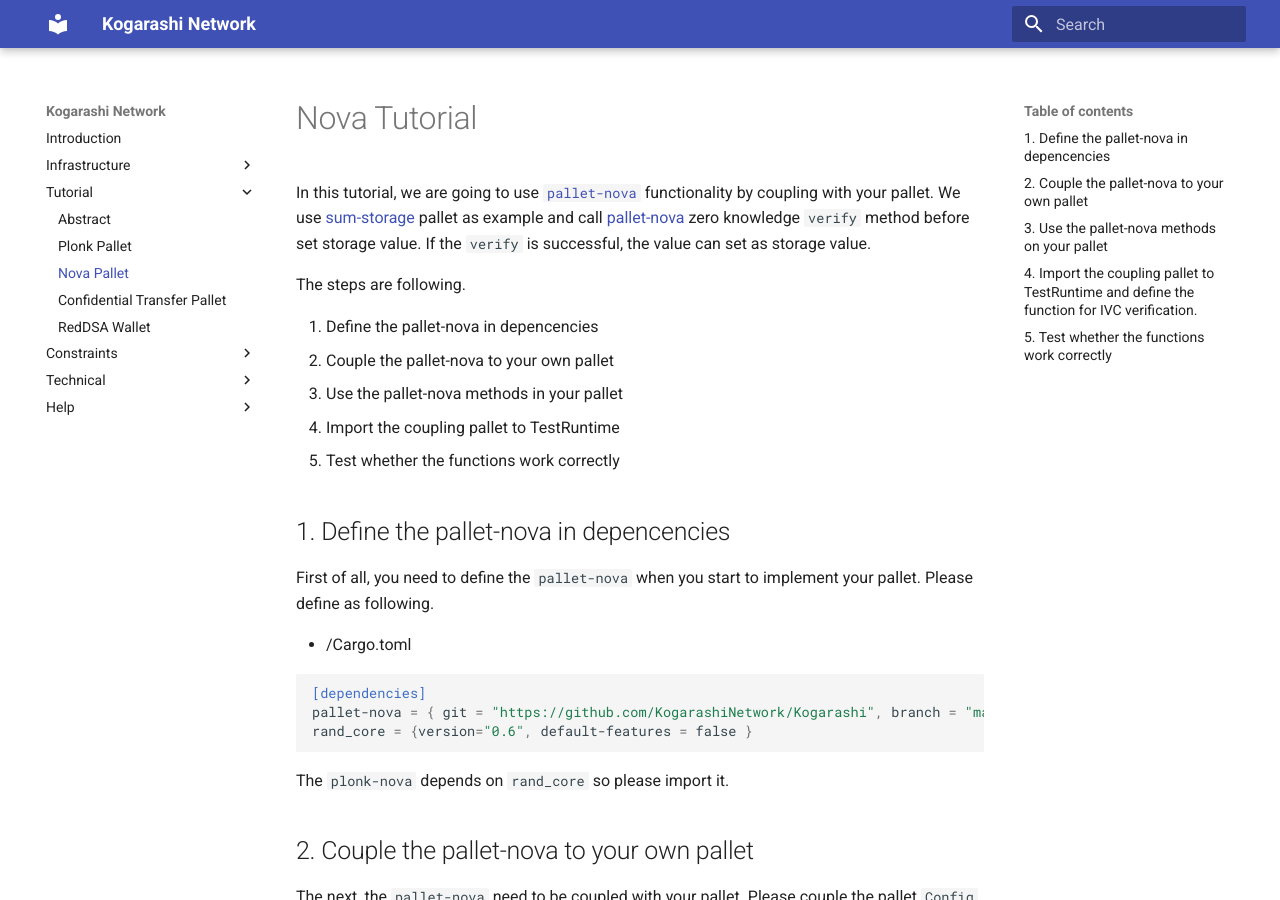
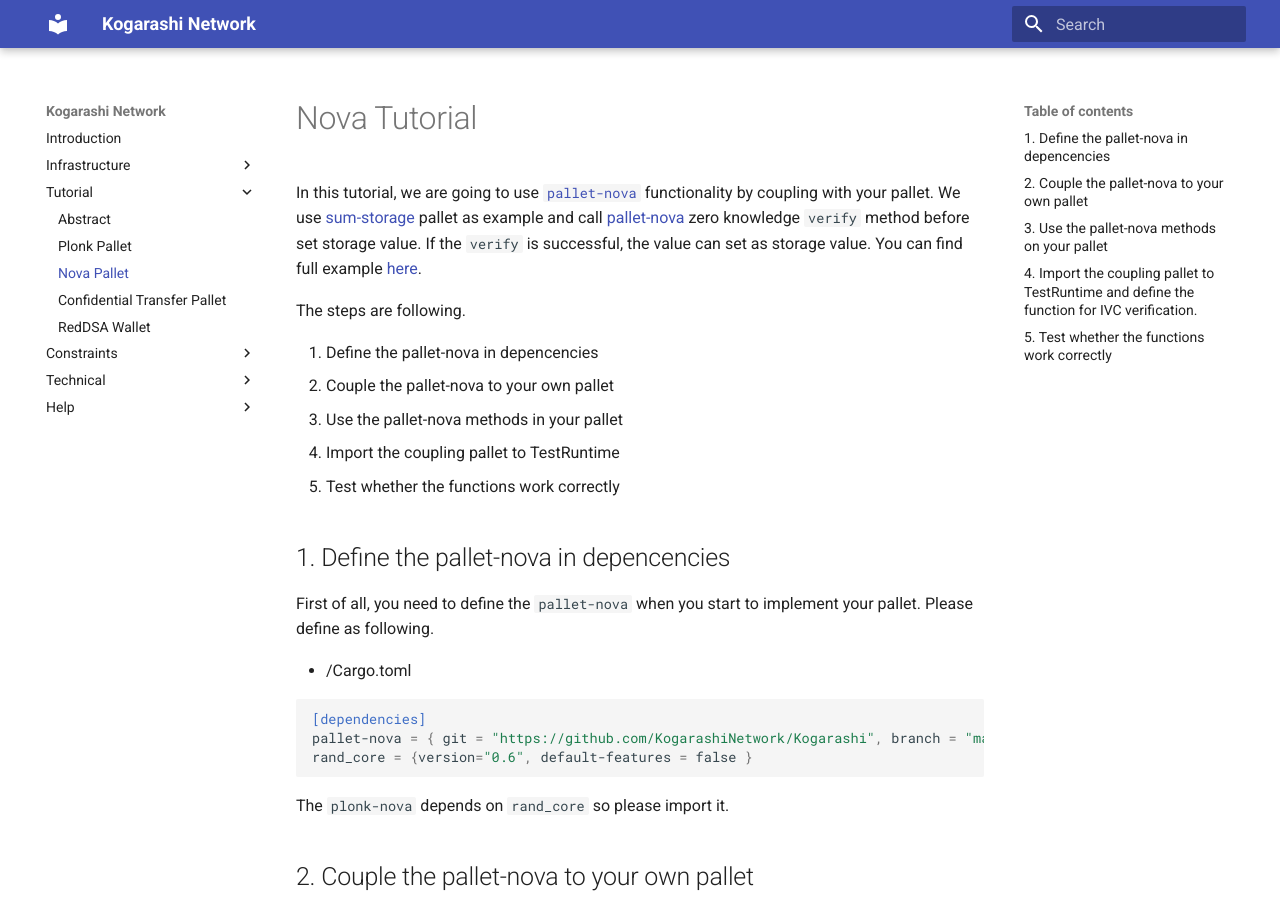
Before and after one commit to KogarashiNetwork/KogarashiNetwork.github.io, an MkDocs documentation site: the page built from book/tutorial/nova_pallet.md, in a window 1280 px wide and 900 px high. Built offline with MkDocs 1.6.1 and Material for MkDocs 9.7.7, drawn with Linux system fonts in a browser that asks for light colours.

Commit message:
chore: put full example docs

```diff
--- a/book/tutorial/nova_pallet.md
+++ b/book/tutorial/nova_pallet.md
@@ -1,6 +1,6 @@
 # Nova Tutorial
 
-In this tutorial, we are going to use [`pallet-nova`](https://github.com/KogarashiNetwork/Kogarashi/tree/master/pallet/nova) functionality by coupling with your pallet. We use [sum-storage](https://github.com/JoshOrndorff/recipes/tree/master/pallets/sum-storage) pallet as example and call [pallet-nova](https://github.com/KogarashiNetwork/Kogarashi/tree/master/pallet/nova) zero knowledge `verify` method before set storage value. If the `verify` is successful, the value can set as storage value.
+In this tutorial, we are going to use [`pallet-nova`](https://github.com/KogarashiNetwork/Kogarashi/tree/master/pallet/nova) functionality by coupling with your pallet. We use [sum-storage](https://github.com/JoshOrndorff/recipes/tree/master/pallets/sum-storage) pallet as example and call [pallet-nova](https://github.com/KogarashiNetwork/Kogarashi/tree/master/pallet/nova) zero knowledge `verify` method before set storage value. If the `verify` is successful, the value can set as storage value. You can find full example [here](https://github.com/KogarashiNetwork/Kogarashi/tree/master/sample).
 
 The steps are following.
 
--- a/docs/tutorial/nova_pallet/index.html
+++ b/docs/tutorial/nova_pallet/index.html
@@ -844,7 +844,7 @@
 
 
 <h1 id="nova-tutorial">Nova Tutorial</h1>
-<p>In this tutorial, we are going to use <a href="https://github.com/KogarashiNetwork/Kogarashi/tree/master/pallet/nova"><code>pallet-nova</code></a> functionality by coupling with your pallet. We use <a href="https://github.com/JoshOrndorff/recipes/tree/master/pallets/sum-storage">sum-storage</a> pallet as example and call <a href="https://github.com/KogarashiNetwork/Kogarashi/tree/master/pallet/nova">pallet-nova</a> zero knowledge <code>verify</code> method before set storage value. If the <code>verify</code> is successful, the value can set as storage value.</p>
+<p>In this tutorial, we are going to use <a href="https://github.com/KogarashiNetwork/Kogarashi/tree/master/pallet/nova"><code>pallet-nova</code></a> functionality by coupling with your pallet. We use <a href="https://github.com/JoshOrndorff/recipes/tree/master/pallets/sum-storage">sum-storage</a> pallet as example and call <a href="https://github.com/KogarashiNetwork/Kogarashi/tree/master/pallet/nova">pallet-nova</a> zero knowledge <code>verify</code> method before set storage value. If the <code>verify</code> is successful, the value can set as storage value. You can find full example <a href="https://github.com/KogarashiNetwork/Kogarashi/tree/master/sample">here</a>.</p>
 <p>The steps are following.</p>
 <ol>
 <li>Define the pallet-nova in depencencies</li>
```
Also changed, not shown: docs/search/search_index.json, 1 other file.
